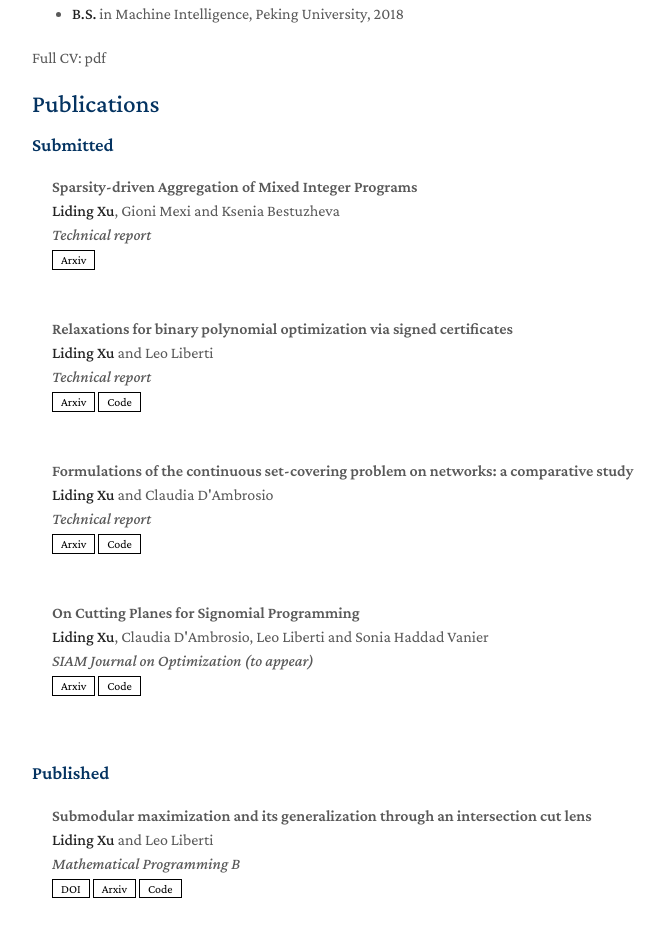
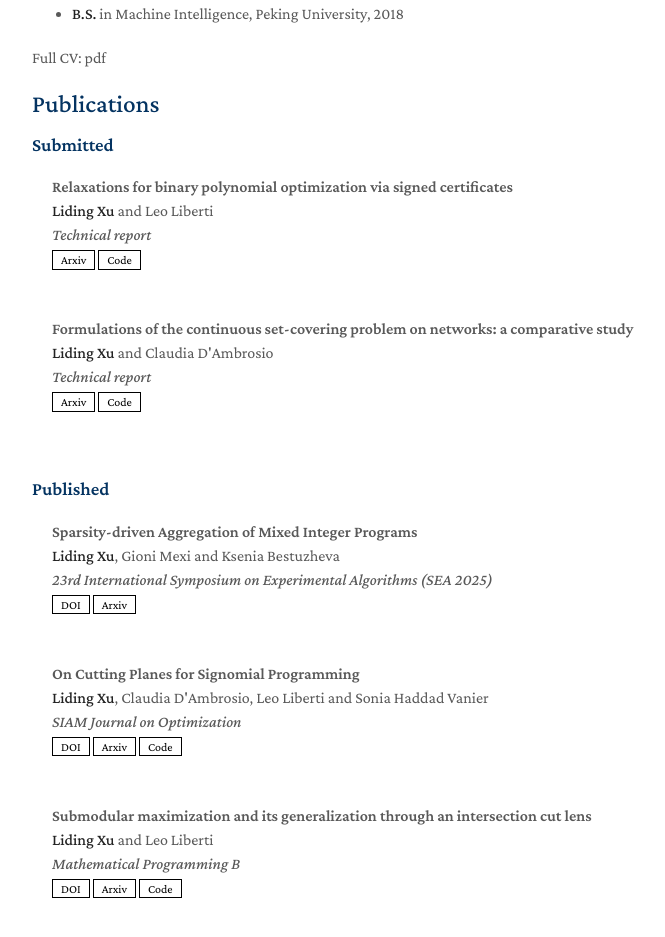
Before and after one commit to lidingxu/lidingxu.github.io, a Jekyll site: the page built from index.md, in a window 1280 px wide and 1400 px high. Shown: the part 448-1385 px from the top of the window, without its empty margins (438-1103 px from the left). Built offline with Jekyll 4.4.1, drawn with Linux system fonts in a browser that asks for light colours; nearby versions of some CDN libraries; a style sheet for code colours, icons or effects is not loaded; our own code applies the rules of GitHub Pages for plain Markdown files; some of the changed text lies outside the part shown.

Commit message:
update paper

```diff
--- a/_data/publications.yml
+++ b/_data/publications.yml
@@ -7,10 +7,7 @@ submitted:
  #   code: https://github.com/MrGiovanni/ContinualLearning
  #  bibtex: https://bib.yliu.me/MICCAI23.txt
  #  image: ./assets/img/teaser_example_2.png
-  - title: "Sparsity-driven Aggregation of Mixed Integer Programs"
-    authors: <strong>Liding Xu</strong>, Gioni Mexi and Ksenia Bestuzheva
-    conference: Technical report
-    arxiv: https://arxiv.org/abs/2502.01192
+
 
   - title: "Relaxations for binary polynomial optimization via signed certificates"
     authors: <strong>Liding Xu</strong> and Leo Liberti
@@ -24,17 +21,23 @@ submitted:
     arxiv: https://arxiv.org/abs/2404.10467
     code: https://github.com/lidingxu/cflg
 
-  - title: "On Cutting Planes for Signomial Programming"
-    authors: <strong>Liding Xu</strong>, Claudia D'Ambrosio, Leo Liberti and Sonia Haddad Vanier
-    conference: SIAM Journal on Optimization (to appear)
-    arxiv: https://arxiv.org/abs/2212.02857
-    code: https://github.com/lidingxu/ESPCuts
-
 
 accepted:
 
 
 published:
+  - title: "Sparsity-driven Aggregation of Mixed Integer Programs"
+    authors: <strong>Liding Xu</strong>, Gioni Mexi and Ksenia Bestuzheva
+    conference: 23rd International Symposium on Experimental Algorithms (SEA 2025)
+    arxiv: https://arxiv.org/abs/2502.01192
+    doi: https://doi.org/10.4230/LIPIcs.SEA.2025.27
+
+  - title: "On Cutting Planes for Signomial Programming"
+    authors: <strong>Liding Xu</strong>, Claudia D'Ambrosio, Leo Liberti and Sonia Haddad Vanier
+    conference: SIAM Journal on Optimization
+    arxiv: https://arxiv.org/abs/2212.02857
+    code: https://github.com/lidingxu/ESPCuts
+    doi: https://doi.org/10.1137/23M1599537
 
   - title: "Submodular maximization and its generalization through an intersection cut lens"
     authors: <strong>Liding Xu</strong> and Leo Liberti
```
Also changed, not shown: _includes/services.md (+1 -0 lines).
